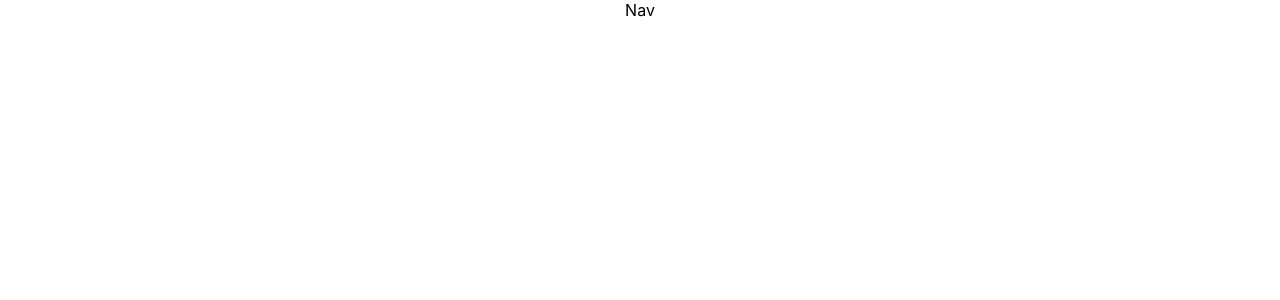
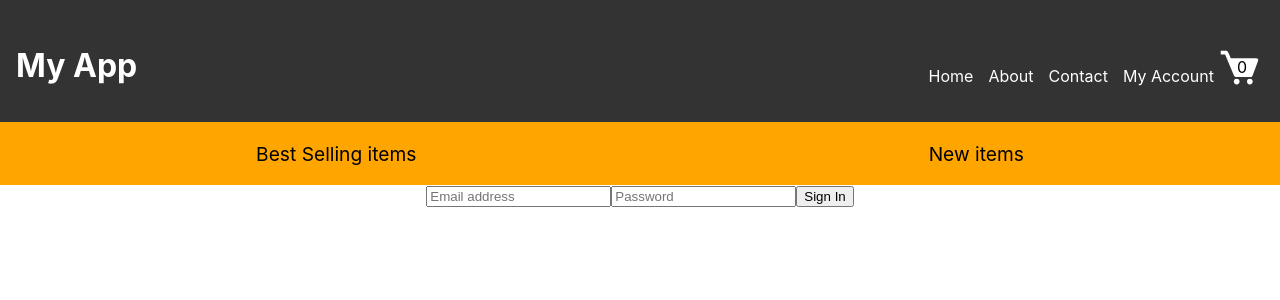
Before and after one commit to magedbebawy/e-commerce-2, a React (Create React App) app: page /signin in a window 1280 px wide. Before the commit this address had no page. Shown: the top 300 px of the page. Built offline with nearby package versions, Linux system fonts and the light colour scheme.

Commit message:
navbar component

```diff
--- a/package.json
+++ b/package.json
@@ -8,6 +8,7 @@
     "@testing-library/user-event": "^13.5.0",
     "react": "^18.2.0",
     "react-dom": "^18.2.0",
+    "react-icons": "^4.10.1",
     "react-router-dom": "^6.15.0",
     "react-scripts": "5.0.1",
     "web-vitals": "^2.1.4"
--- a/src/App.js
+++ b/src/App.js
@@ -10,6 +10,8 @@ import Products from './pages/products/products';
 import Profile from './pages/profile/profile';
 import SignIn from './pages/signin/signin';
 import SignUp from './pages/signup/signup';
+import About from './pages/about/about';
+
 function App() {
   return (
     <div className="App">
@@ -17,14 +19,15 @@ function App() {
         <Nav />
         <Routes>
           <Route path="/" element={<Home />} />
-          <Route path="/" element={<Product />} />
-          <Route path="/" element={<Products />} />
-          <Route path="/" element={<Profile />} />
-          <Route path="/" element={<Order />} />
-          <Route path="/" element={<Orders />} />
-          <Route path="/" element={<SignIn />} />
-          <Route path="/" element={<SignUp />} />
-          <Route path="/" element={<ContactUs />} />
+          <Route path="/product" element={<Product />} />
+          <Route path="/products" element={<Products />} />
+          <Route path="/profile" element={<Profile />} />
+          <Route path="/order" element={<Order />} />
+          <Route path="/orders" element={<Orders />} />
+          <Route path="/signin" element={<SignIn />} />
+          <Route path="/signup" element={<SignUp />} />
+          <Route path="/contact" element={<ContactUs />} />
+          <Route path="/about" element={<About />} />
         </Routes>
       </Router>
     </div>
--- /dev/null
+++ b/src/components/navbar/nav.css
@@ -0,0 +1,123 @@
+.navbar {
+    background-color: #333;
+    padding: 1rem;
+    display: flex;
+    justify-content: space-between;
+    align-items: center;
+}
+
+.nav-items {
+    display: flex;
+}
+
+.navbar h1 {
+    margin-top: 30px;
+    color: white;
+}
+
+.navbar ul {
+    list-style-type: none;
+    margin: 0;
+    padding: 0;
+    display: flex;
+    gap: 15px;
+}
+
+.navbar li {
+    display: inline-block;
+}
+
+.navbar a {
+    color: white;
+    text-decoration: none;
+    transition: color 0.3s;
+}
+
+.links{
+    margin-top: 30px;
+}
+
+.navbar a:hover {
+    color: #00bcd4;
+}
+
+.cart {
+    position: relative; /* Makes the container a reference for absolutely positioned child elements */
+    width: 50px;
+    margin-bottom: 20px;
+}
+
+.item {
+    position: absolute; /* Absolute positioning */
+    top: 0; /* Start from the top */
+    left: 0; /* Start from the left */
+    width: 100%; /* Take up the full width of the parent */
+    height: 100%; /* Take up the full height of the parent */
+    display: flex;
+    align-items: center; /* Center content vertically */
+    justify-content: center; /* Center content horizontally */
+}
+
+#cart {
+    z-index: 1; /* By default, items will stack by source order, so item2 will be on top of item1 */
+    top: 16px;
+}
+
+#count {
+    color: rgb(0, 0, 0);
+    z-index: 2; /* This makes item2 stack on top of item1 */
+    left: 3px;
+}
+
+.ham-icon {
+    margin-top: 20px;
+    display: none;
+    cursor: pointer;
+}
+
+.selling-items {
+    display: flex;
+    justify-content: space-around;
+    font-size: larger;
+    background-color: orange;
+    cursor: pointer;
+}
+
+.selling-items p:hover {
+    color: white;
+}
+
+.show-nav {
+    background-color: #333;
+    padding: 1rem;
+    display: none;
+    align-items: center;
+}
+
+.hide-nav{
+    display: none;
+}
+
+.show-nav ul{
+    list-style-type: none;
+}
+
+.show-nav a {
+    color: white;
+    text-decoration: none;
+    transition: color 0.3s;
+}
+
+@media screen and (max-width: 600px){
+    .ham-icon {
+        display: block;
+    }
+
+    .navbar li {
+        display: none;
+    }
+
+    .show-nav {
+        display: block;
+    }
+}
--- a/src/components/navbar/nav.jsx
+++ b/src/components/navbar/nav.jsx
@@ -1,9 +1,48 @@
+import './nav.css';
+import { BiSolidCart } from 'react-icons/bi';
+import { GiHamburgerMenu } from 'react-icons/gi';
+import { useState, useEffect } from 'react';
+
 function Nav() {
+
+    const [ expand, setExpand ] = useState(false);
+
+    useEffect(() => {
+        window.addEventListener('resize', () => setExpand(false));
+    }, [])
+
     return(
         <div>
-            Nav
+            <div className="navbar">
+                <h1>My App</h1>
+                <div className='nav-items'>
+                    <ul>
+                        <li className='links'><a href="/">Home</a></li>
+                        <li className='links'><a href="/about">About</a></li>
+                        <li className='links'><a href="/contact">Contact</a></li>
+                        <li className='links'><a href="/profile">My Account</a></li>
+                    </ul>
+                    <div className='cart'>
+                        <p className='item' id='count'>0</p>
+                        <a className='item' id='cart' href="/cart"><BiSolidCart size={45}/></a>
+                    </div>
+                    <div onClick={() => setExpand(!expand)} className='ham-icon'><GiHamburgerMenu color='white' size={45}/></div>
+                </div>
+            </div>
+            <div className={expand ? 'show-nav' : 'hide-nav'}>
+                <ul>
+                    <li className='links'><a href="/">Home</a></li>
+                    <li className='links'><a href="/about">About</a></li>
+                    <li className='links'><a href="/contact">Contact</a></li>
+                    <li className='links'><a href="/profile">My Account</a></li>
+                </ul>
+            </div>
+            <div className='selling-items'>
+                <p>Best Selling items</p>
+                <p>New items</p>
+            </div>
         </div>
-    )
-}
+    );
+};
 
 export default Nav;
--- /dev/null
+++ b/src/pages/about/about.jsx
@@ -0,0 +1,9 @@
+function About() {
+    return (
+        <div>
+            About
+        </div>
+    )
+}
+
+export default About;
--- a/src/pages/signin/signin.jsx
+++ b/src/pages/signin/signin.jsx
@@ -1,7 +1,11 @@
 function SignIn() {
     return(
         <div>
-            Sign In
+            <form >
+                <input type="text" placeholder="Email address"/>
+                <input type="password" placeholder="Password"/>
+                <button>Sign In</button>
+            </form>
         </div>
     )
 }
```
Also changed, not shown: 1 other file (tests, documents, lock files or other folders).
